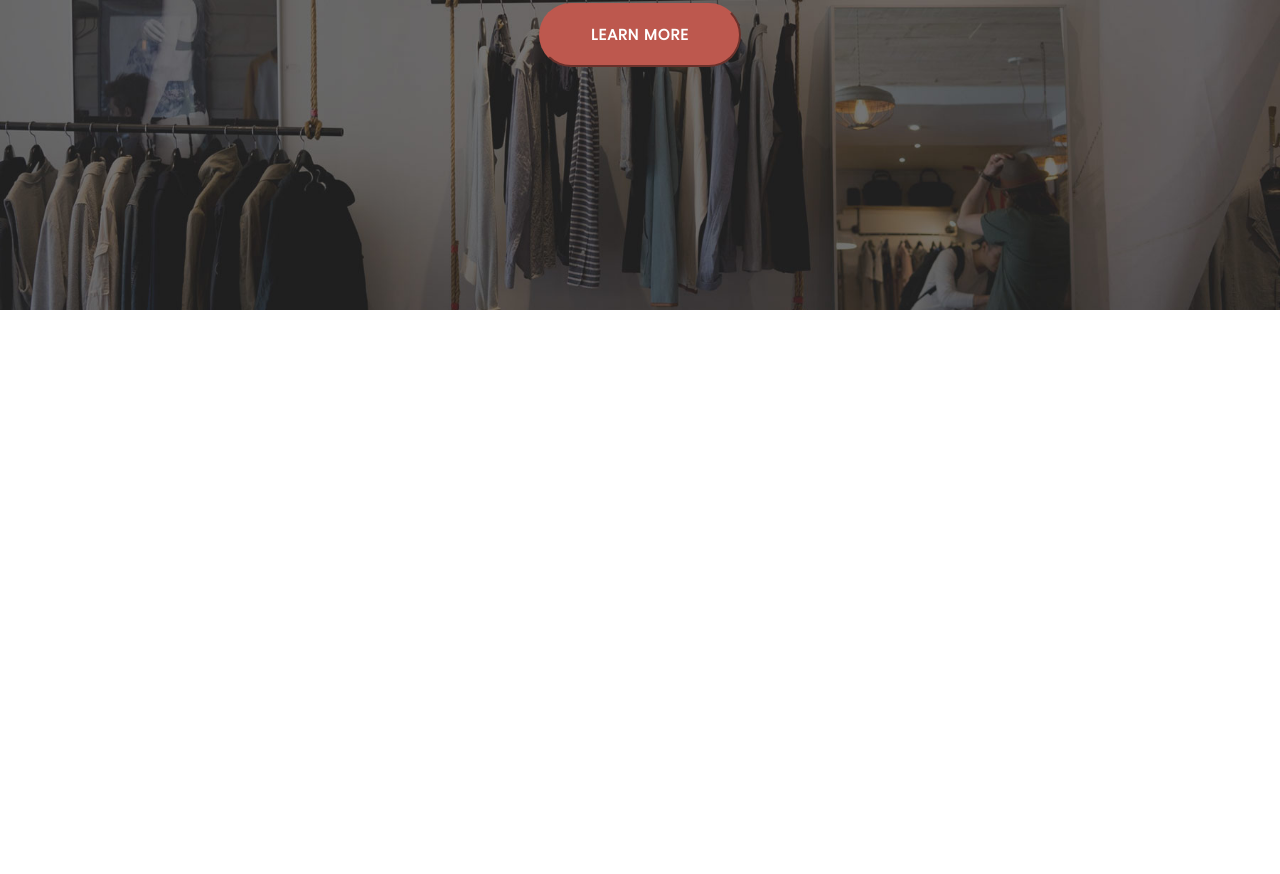
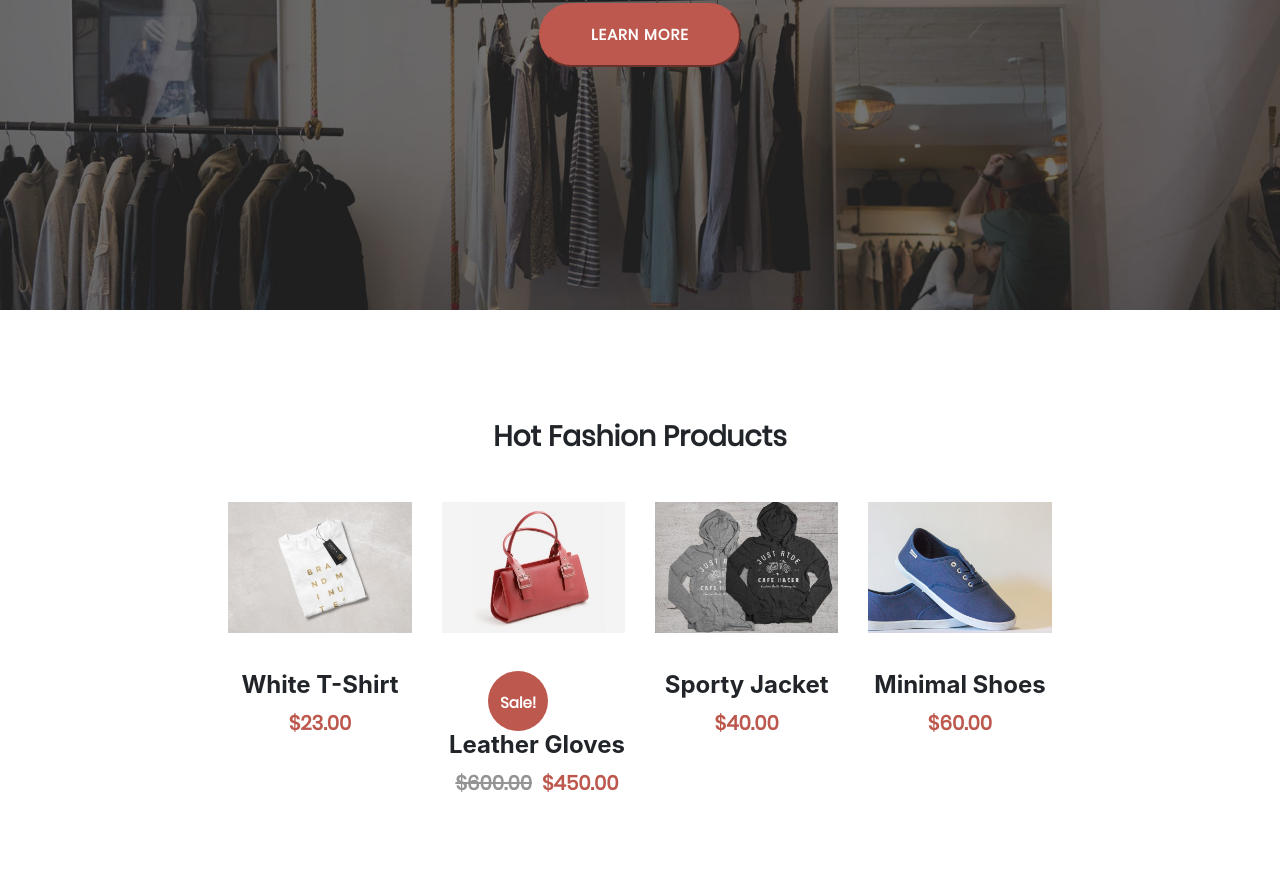
Before and after one commit to inesGuiza/js_projet_web_ines, a website: page index.html in a window 1280 px wide. Shown: the part 3648-4522 px from the top of the page. Before the commit the page ends 3958 px from the top, so only its background shows below. Drawn offline with Linux system fonts and the light colour scheme.

```diff
--- a/index.html
+++ b/index.html
@@ -214,6 +214,53 @@
 
     <!-- HOTCLOTHE -->
 
+    <div class="container-fluid product-contain">
+        <h3 class="text-center second-h3 font-weight-bold"><strong>Hot Fashion Products</strong></strong> </h3>
+
+        <div class="row hot-row justify-content-center">
+            <div class="col-2">
+                <img class="image1 zoom" src="/images/products/product-tshitr-white-700x500.jpg" alt="">
+                <a class="" href=""></a>
+                <h4 class="font-weight-bold text-center">White T-Shirt</h4>
+                <p class="money
+                font-weight-bold text-center">$23.00</p>
+            </div>
+
+            <div class="col-2 text-center">
+                <img class="image1 zoom" src="/images/products/product-bag-2-700x500.jpg" alt="">
+                <a href=""></a>
+                <div class="row onsalecol justify-content-center">
+                    <div class="col-12 align-self-center">
+                        <span class="onsale text-center">Sale!</span>
+                        <div class="sous-col">
+                            <h4 class="font-weight-bold text-center">Leather Gloves</h4>
+                            <p class="money font-weight-bold text-center"><span class="gris"> $600.00</span> $450.00</p>
+                        </div>
+                    </div>
+                </div>
+            </div>
+
+            <div class="col-2">
+                <img class="image1 zoom" src="/images/products/product-jacket-700x500.jpg" alt="">
+                <a class="" href=""></a>
+                <h4 class="font-weight-bold text-center">Sporty Jacket</h4>
+                <p class="money font-weight-bold text-center">$40.00</p>
+            </div>
+            <div class="col-2">
+                <img class="image1 zoom" src="/images/products/product-shoes-700x500.jpg" alt="">
+                <a class="" href=""></a>
+                <h4 class="font-weight-bold text-center">Minimal Shoes</h4>
+                <p class="money font-weight-bold text-center">$60.00</p>
+
+                <!-- <ol class="carousel-indicators">
+                    <li data-target="#carouselExampleIndicators" data-slide-to="0" class="active"></li>
+                    <li data-target="#carouselExampleIndicators" data-slide-to="1"></li>
+                    <li data-target="#carouselExampleIndicators" data-slide-to="2"></li>
+                </ol> -->
+            </div>
+
+        </div>
+
         <!-- END HOTCLOTHE -->
 
         <!-- INFO -->
--- a/src/sass/_hotClothe.sass
+++ b/src/sass/_hotClothe.sass
@@ -0,0 +1,12 @@
+.second-h3
+    font-family: Poppins
+    padding: 50px 15px 40px 15px
+.hot-row
+    padding-bottom: 30px
+    .col-3
+        margin-bottom: 60px
+        display: inline-block
+        vertical-align: middle
+        overflow: hidden
+        h4
+            padding-bottom: 10px
```
Also changed, not shown: public/css/style.css, 1 other file. Lines whose indentation alone changed are shown as unchanged.
